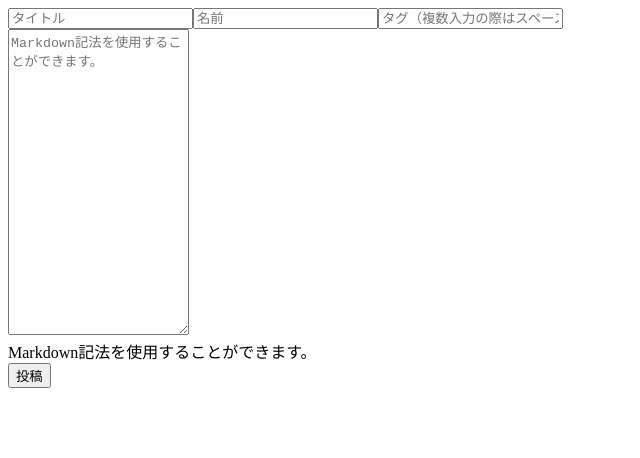
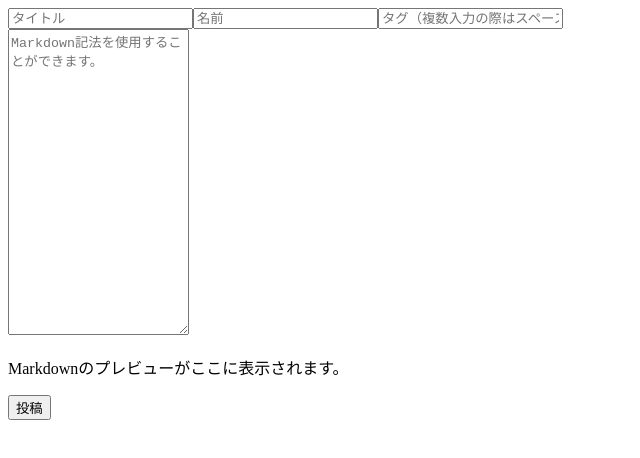
Before and after one commit to yassun-youtube/the-hack-2022-nov-team-5, a Next.js app: page /posts/create in a window 1280 px wide. Shown: the top 458 px of the page, without its empty margins (0-640 px from the left). Built offline with nearby package versions, Linux system fonts and the light colour scheme.

Commit message:
feat: markdown

```diff
--- a/app/posts/create/page.tsx
+++ b/app/posts/create/page.tsx
@@ -1,8 +1,11 @@
-import React from 'react';
+'use client';
+import React, { useState } from 'react';
+import ReactMarkdown from 'react-markdown'
 
-const createPage = () => {
+const CreatePage = () => {
+  const [article, setArticle] = useState('Markdownのプレビューがここに表示されます。');
   return (
-    <div className="block w-full text-center">
+    <div className="block w-full">
       <input
         type="text"
         className="w-full m-1 border-solid border border-gray-200"
@@ -24,15 +27,22 @@ const createPage = () => {
           placeholder="Markdown記法を使用することができます。"
           rows={20}
           className="w-1/2 mr-1 border-solid border border-gray-200"
+          onChange={(e) => setArticle(e.target.value)}
         ></textarea>
-        <div className="markdownPreview ml-1 w-1/2 border-solid border border-gray-200 overflow-scroll">
-          Markdown記法を使用することができます。
+        <div
+          id="markDownPreview"
+          className="ml-1 w-1/2 border-solid border border-gray-200 overflow-scroll"
+        >
+          <ReactMarkdown>
+            {article}
+          </ReactMarkdown>
         </div>
       </div>
-
-      <button className="mx-auto my-4 px-8 py-4 text-white bg-sky-500 rounded">投稿</button>
+      <div className="buttonArea text-center">
+        <button className="mx-auto my-4 px-8 py-4 text-white bg-sky-500 rounded">投稿</button>
+      </div>
     </div>
   );
 };
 
-export default createPage;
+export default CreatePage;
--- a/package.json
+++ b/package.json
@@ -17,6 +17,7 @@
     "postcss": "^8.4.19",
     "react": "^18.2.0",
     "react-dom": "^18.2.0",
+    "react-markdown": "^8.0.4",
     "tailwindcss": "^3.2.4"
   },
   "devDependencies": {
--- a/styles/globals.css
+++ b/styles/globals.css
@@ -18,3 +18,7 @@ a {
 * {
   box-sizing: border-box;
 }
+
+h1 {
+  font-size: 3rem;
+}
```
Also changed, not shown: 1 other file (tests, documents, lock files or other folders).
